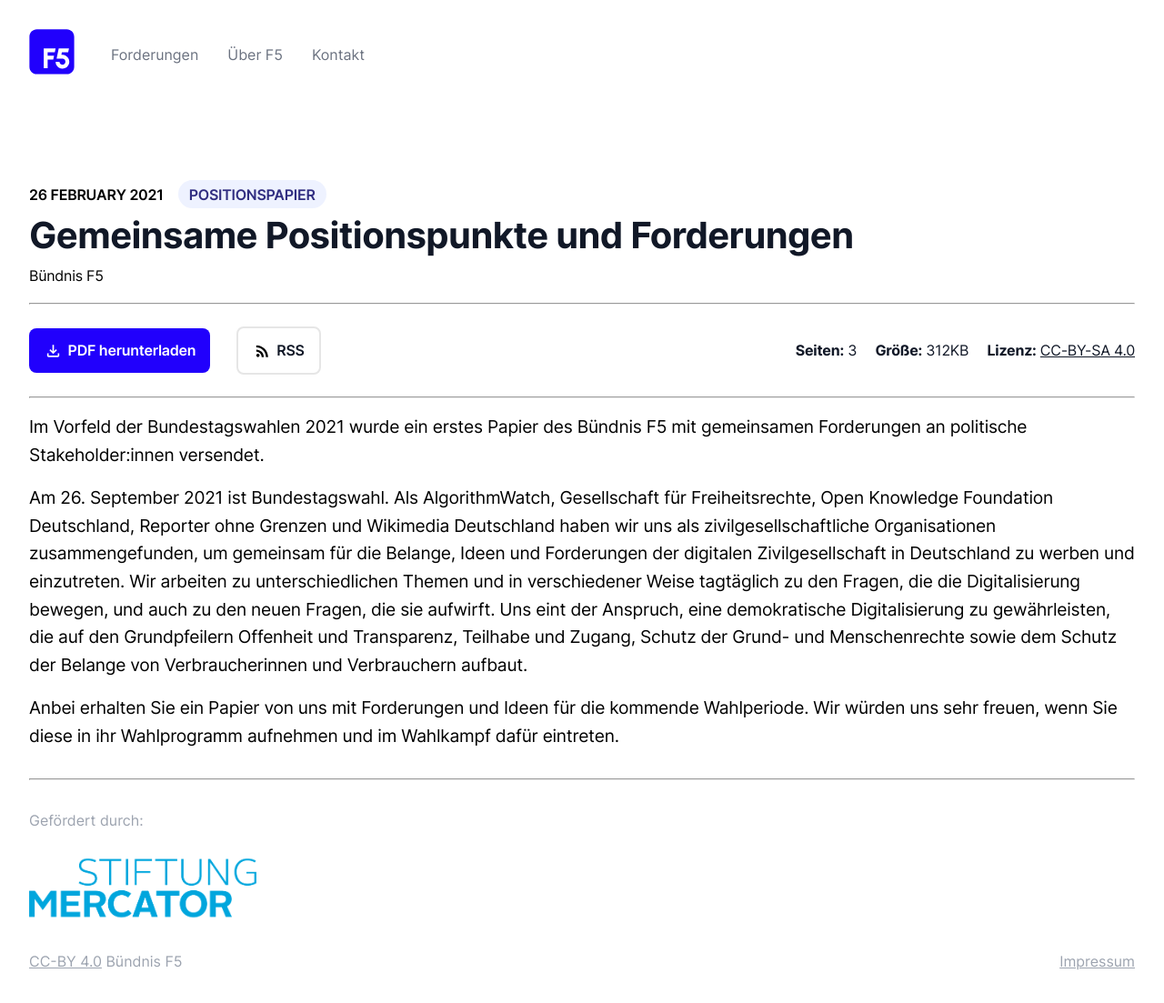
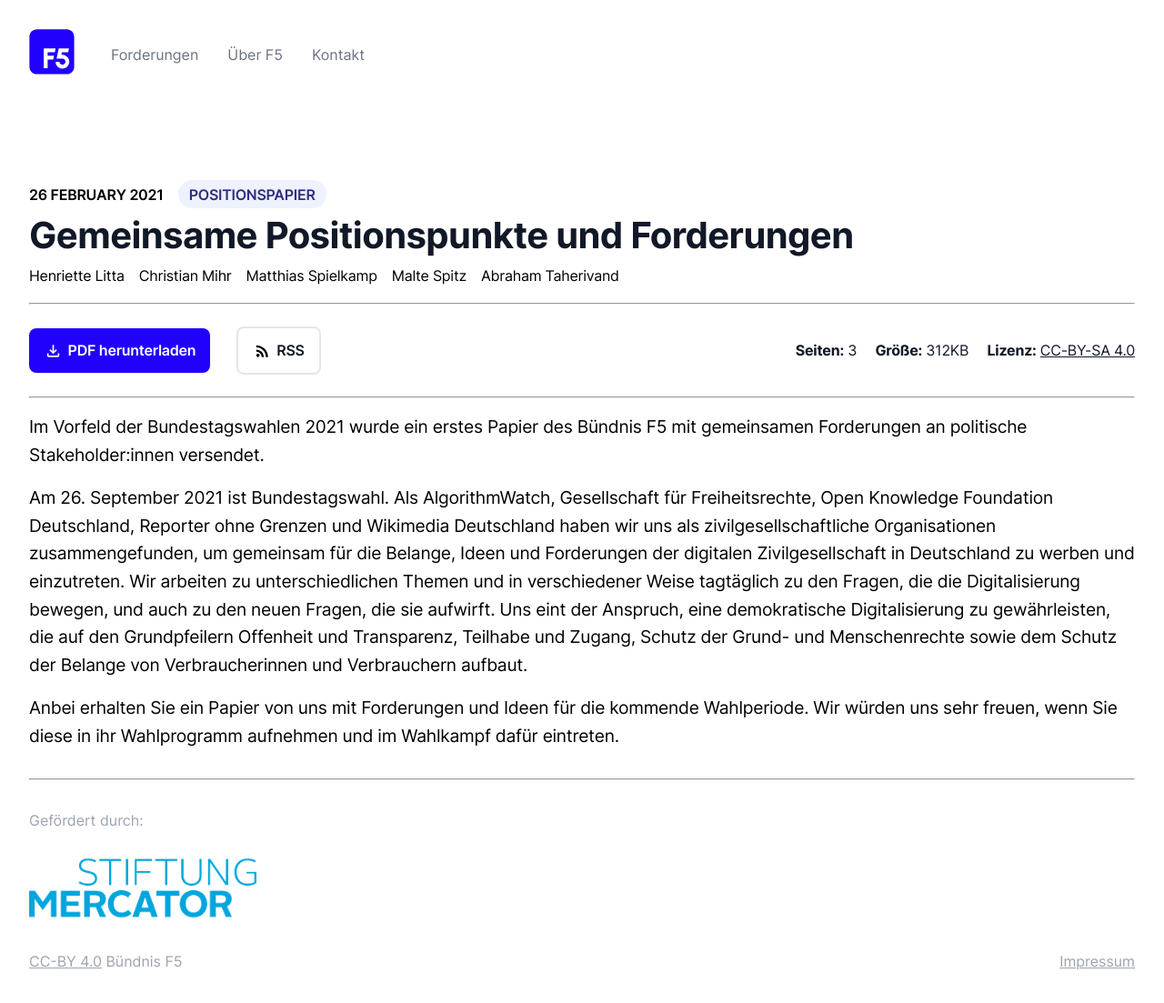
Before and after one commit to okfde/buendnis-f5, a Jekyll site: the page built from _publikationen/positionspunkte.md, in a window 1280 px wide. Shown: the whole page at 91% size. Built offline with Jekyll 4.4.1, drawn with Linux system fonts in a browser that asks for light colours.

Commit message:
Update positionspunkte.md

```diff
--- a/_publikationen/positionspunkte.md
+++ b/_publikationen/positionspunkte.md
@@ -6,7 +6,7 @@
 link: /assets/data/Positionspapier F5.pdf
 date: 2021-02-26
 categories: Positionspapier
-authors: ["Bündnis F5"]
+authors: ["Henriette Litta","Christian Mihr","Matthias Spielkamp","Malte Spitz","Abraham Taherivand"]
 file:
     format: pdf
     url: /assets/data/Positionspapier F5.pdf
```
